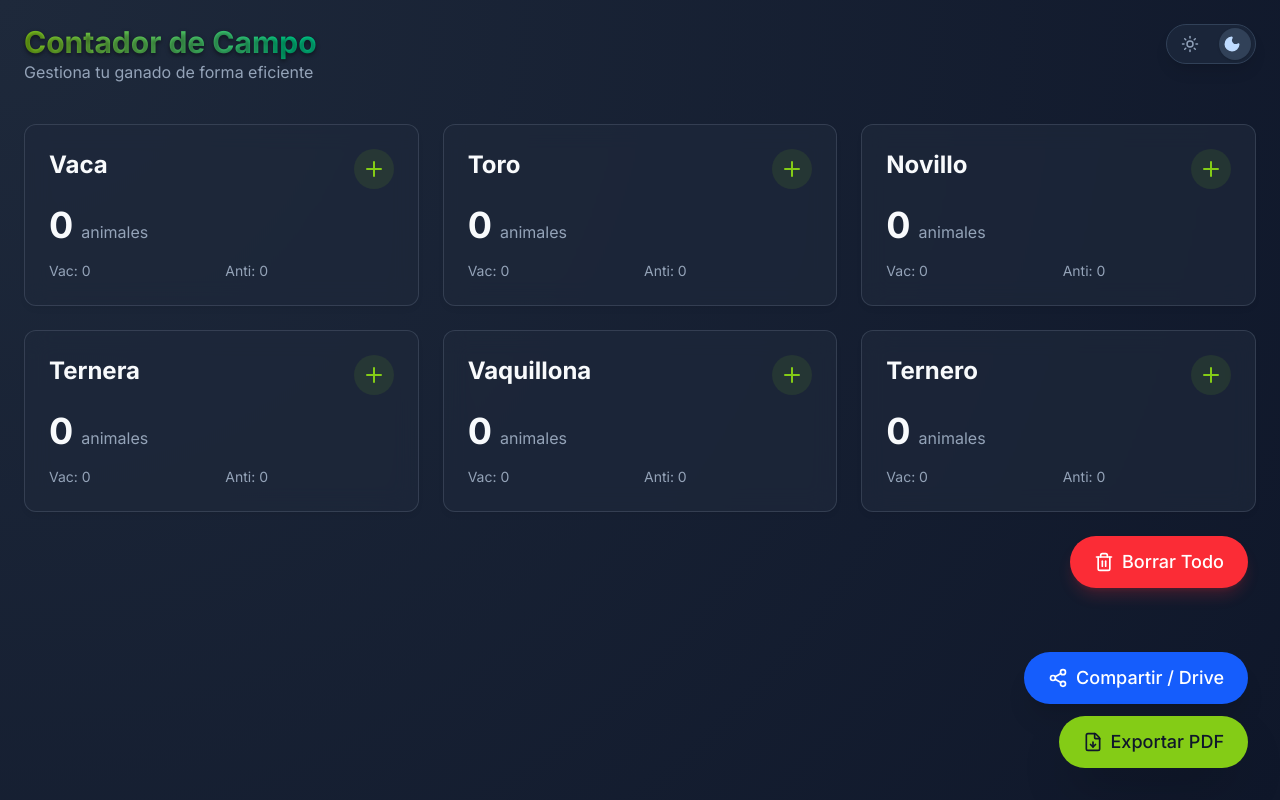
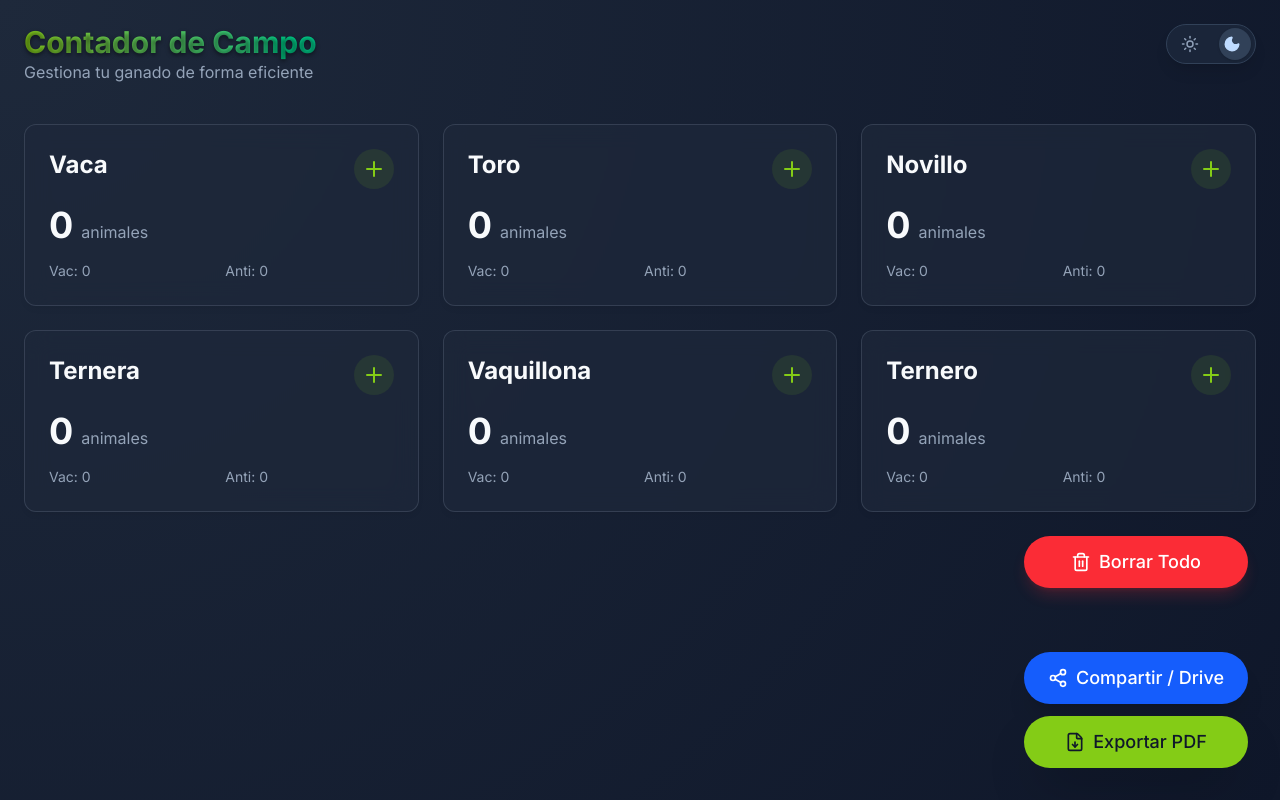
Before and after one commit to juanfvega/contador_campo, a Next.js app: page / in a window 1280 px wide. Built offline with nearby package versions, Linux system fonts and the light colour scheme.

Commit message:
Standardize all main action buttons to fixed width w-56

```diff
--- a/src/components/Dashboard.tsx
+++ b/src/components/Dashboard.tsx
@@ -216,7 +216,7 @@ export default function Dashboard() {
                     onClick={() => setShowDeleteConfirm(true)}
                     variant="danger"
                     size="lg"
-                    className="rounded-full shadow-lg flex items-center gap-2"
+                    className="rounded-full shadow-lg flex items-center justify-center gap-2 w-56"
                 >
                     <Trash2 className="w-5 h-5" />
                     Borrar Todo
@@ -233,14 +233,14 @@ export default function Dashboard() {
                     <Button
                         onClick={handleSharePDF}
                         size="lg"
-                        className="rounded-full shadow-xl flex items-center justify-center gap-2 bg-blue-600 hover:bg-blue-700 text-white"
+                        className="rounded-full shadow-xl flex items-center justify-center gap-2 bg-blue-600 hover:bg-blue-700 text-white w-56"
                         title="Compartir en Drive, WhatsApp, etc."
                     >
                         <Share2 className="w-5 h-5" />
                         <span className="hidden md:inline">Compartir / Drive</span>
                         <span className="md:hidden">Compartir</span>
                     </Button>
-                    <Button onClick={handleDownloadPDF} size="lg" className="rounded-full shadow-2xl flex items-center gap-2">
+                    <Button onClick={handleDownloadPDF} size="lg" className="rounded-full shadow-2xl flex items-center justify-center gap-2 w-56">
                         <FileDown className="w-5 h-5" />
                         Exportar PDF
                     </Button>
```
